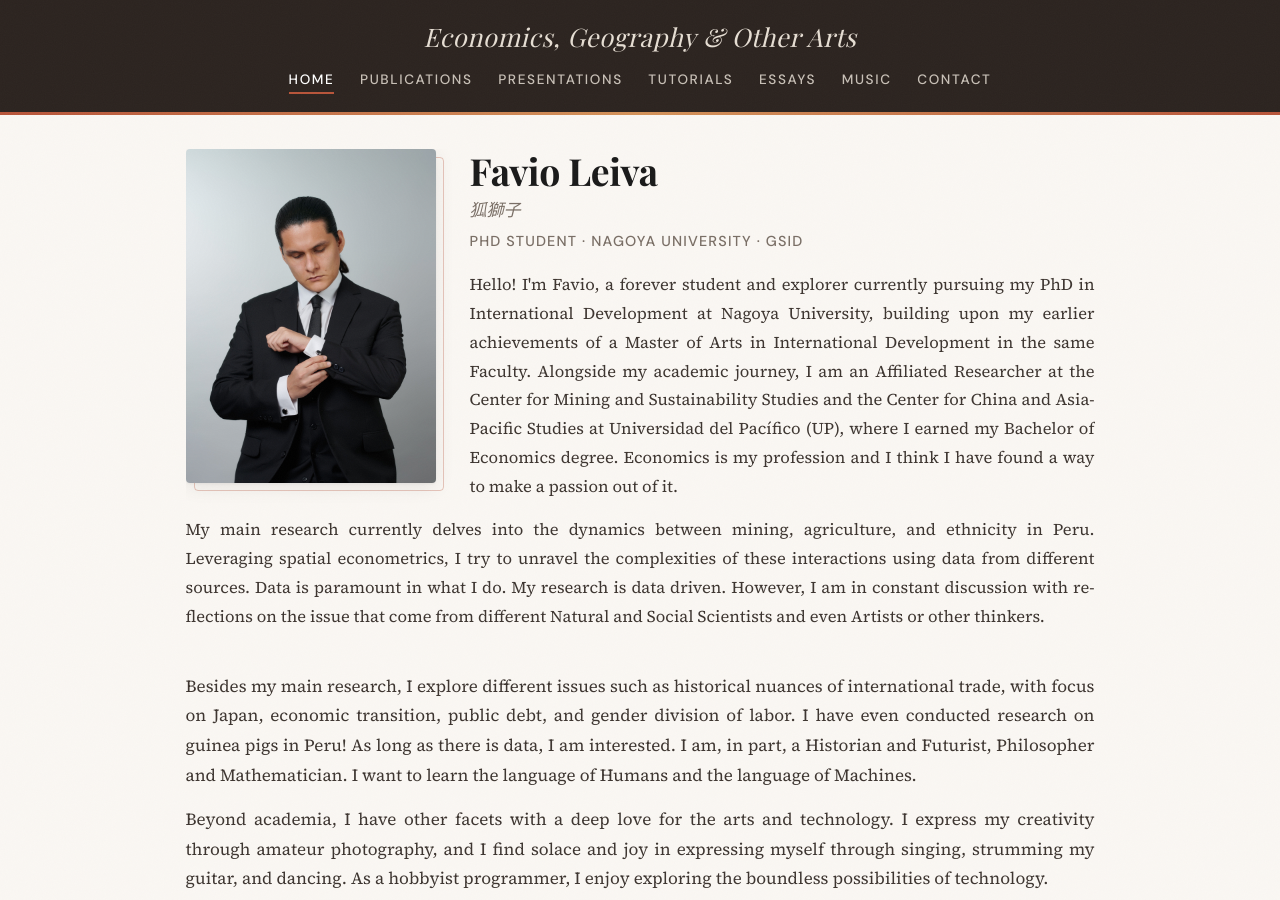
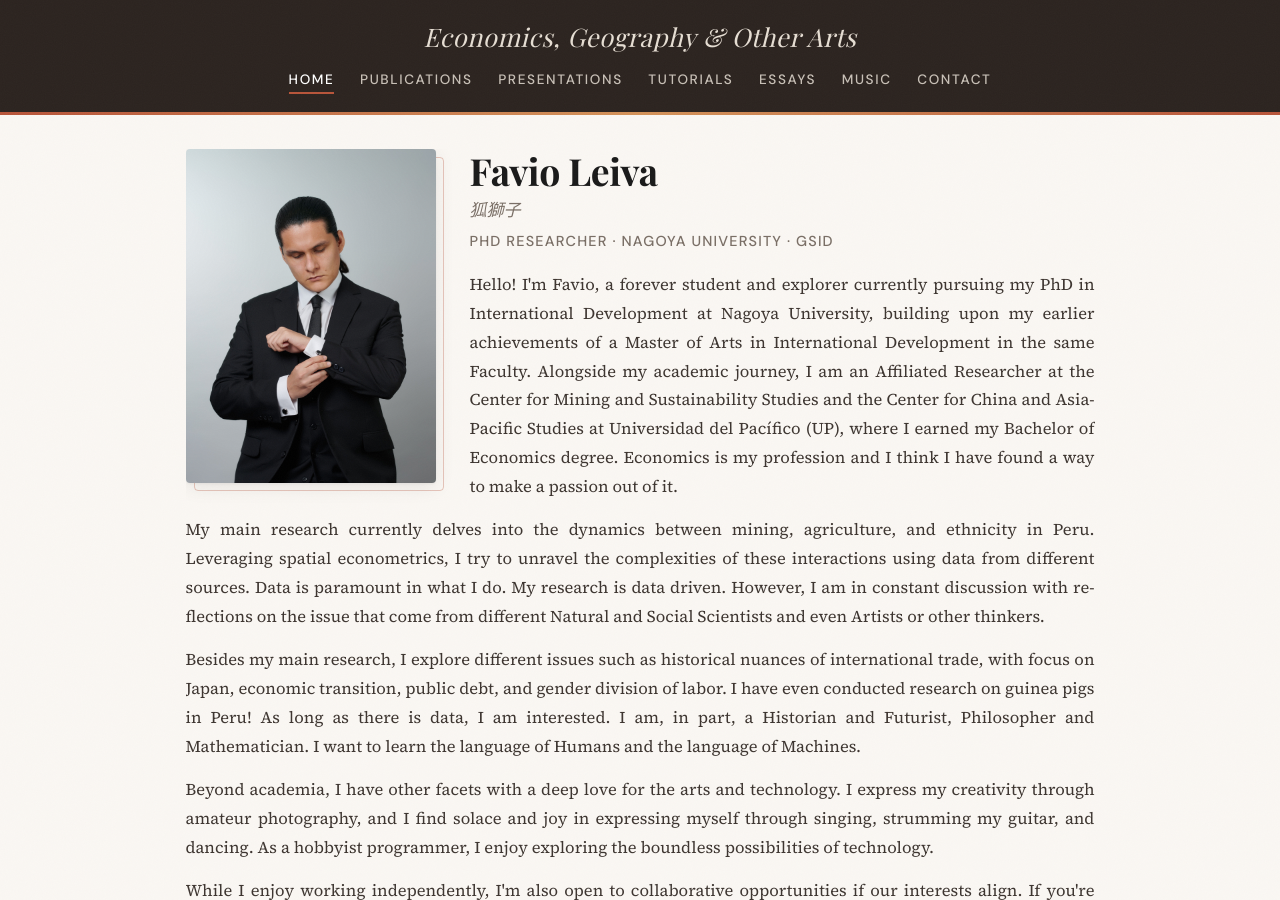
Before and after one commit to Favioleiva/favioleiva.github.io, a Jekyll site: the page index.html, which Jekyll copies as it is, in a window 1280 px wide and 900 px high. Built offline with Jekyll 4.4.1, drawn with Linux system fonts in a browser that asks for light colours; some web fonts are replaced.

Commit message:
Update index.html

```diff
--- a/index.html
+++ b/index.html
@@ -50,18 +50,15 @@
             <div class="hero-text">
                 <h1>Favio Leiva</h1>
                 <span class="kanji">狐獅子</span>
-                <p class="subtitle">PhD Student · Nagoya University · GSID</p>
+                <p class="subtitle">PhD Researcher · Nagoya University · GSID</p>
                 <p>Hello! I'm Favio, a forever student and explorer currently pursuing my PhD in International Development at Nagoya University, building upon my earlier achievements of a Master of Arts in International Development in the same Faculty. Alongside my academic journey, I am an Affiliated Researcher at the Center for Mining and Sustainability Studies and the Center for China and Asia-Pacific Studies at Universidad del Pacífico (UP), where I earned my Bachelor of Economics degree. Economics is my profession and I think I have found a way to make a passion out of it.</p>
                 <p>My main research currently delves into the dynamics between mining, agriculture, and ethnicity in Peru. Leveraging spatial econometrics, I try to unravel the complexities of these interactions using data from different sources. Data is paramount in what I do. My research is data driven. However, I am in constant discussion with reflections on the issue that come from different Natural and Social Scientists and even Artists or other thinkers.</p>
+                <p>Besides my main research, I explore different issues such as historical nuances of international trade, with focus on Japan, economic transition, public debt, and gender division of labor. I have even conducted research on guinea pigs in Peru! As long as there is data, I am interested. I am, in part, a Historian and Futurist, Philosopher and Mathematician. I want to learn the language of Humans and the language of Machines.</p>
+                <p>Beyond academia, I have other facets with a deep love for the arts and technology. I express my creativity through amateur photography, and I find solace and joy in expressing myself through singing, strumming my guitar, and dancing. As a hobbyist programmer, I enjoy exploring the boundless possibilities of technology.</p>
+                <p>While I enjoy working independently, I'm also open to collaborative opportunities if our interests align. If you're passionate about the issues I've mentioned and would like to collaborate, don't hesitate to reach out. Maybe it's a match! Who knows?</p>
+                <p>Thank you for visiting my page; I hope you discover valuable tools for your research and, most importantly, have fun!</p>
             </div>
         </section>
-
-        <div class="about-continued">
-            <p>Besides my main research, I explore different issues such as historical nuances of international trade, with focus on Japan, economic transition, public debt, and gender division of labor. I have even conducted research on guinea pigs in Peru! As long as there is data, I am interested. I am, in part, a Historian and Futurist, Philosopher and Mathematician. I want to learn the language of Humans and the language of Machines.</p>
-            <p>Beyond academia, I have other facets with a deep love for the arts and technology. I express my creativity through amateur photography, and I find solace and joy in expressing myself through singing, strumming my guitar, and dancing. As a hobbyist programmer, I enjoy exploring the boundless possibilities of technology.</p>
-            <p>While I enjoy working independently, I'm also open to collaborative opportunities if our interests align. If you're passionate about the issues I've mentioned and would like to collaborate, don't hesitate to reach out. Maybe it's a match! Who knows?</p>
-            <p>Thank you for visiting my page; I hope you discover valuable tools for your research and, most importantly, have fun!</p>
-        </div>
 
         <div class="section-cards">
             <a href="publications/" class="section-card">
```
